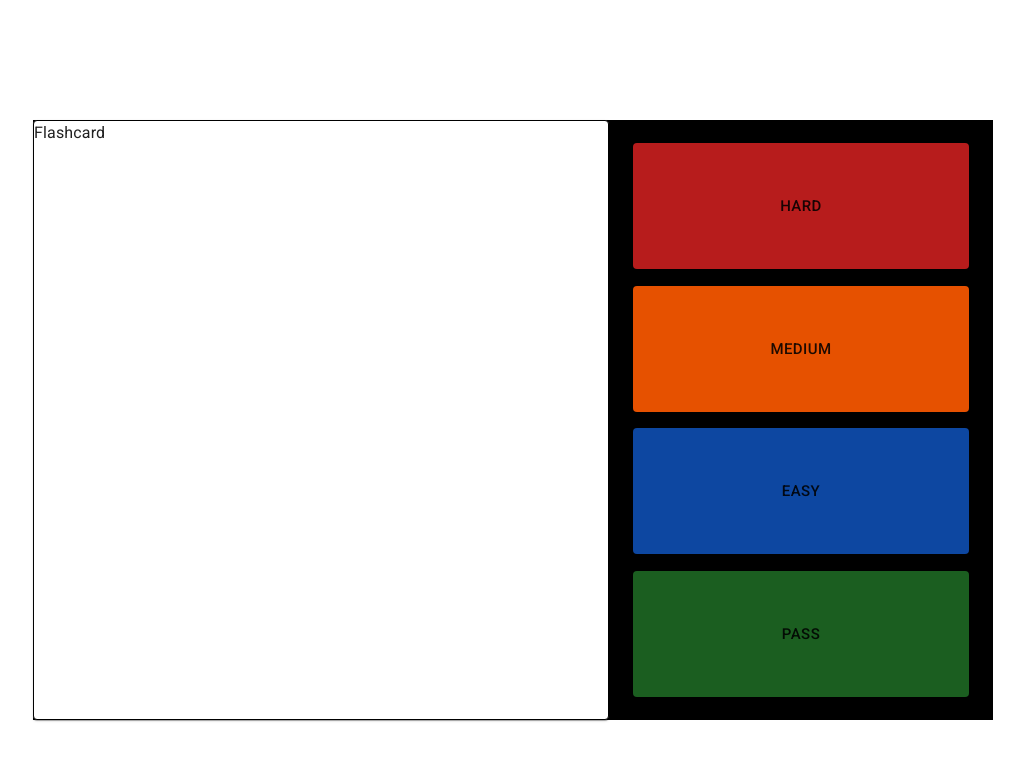
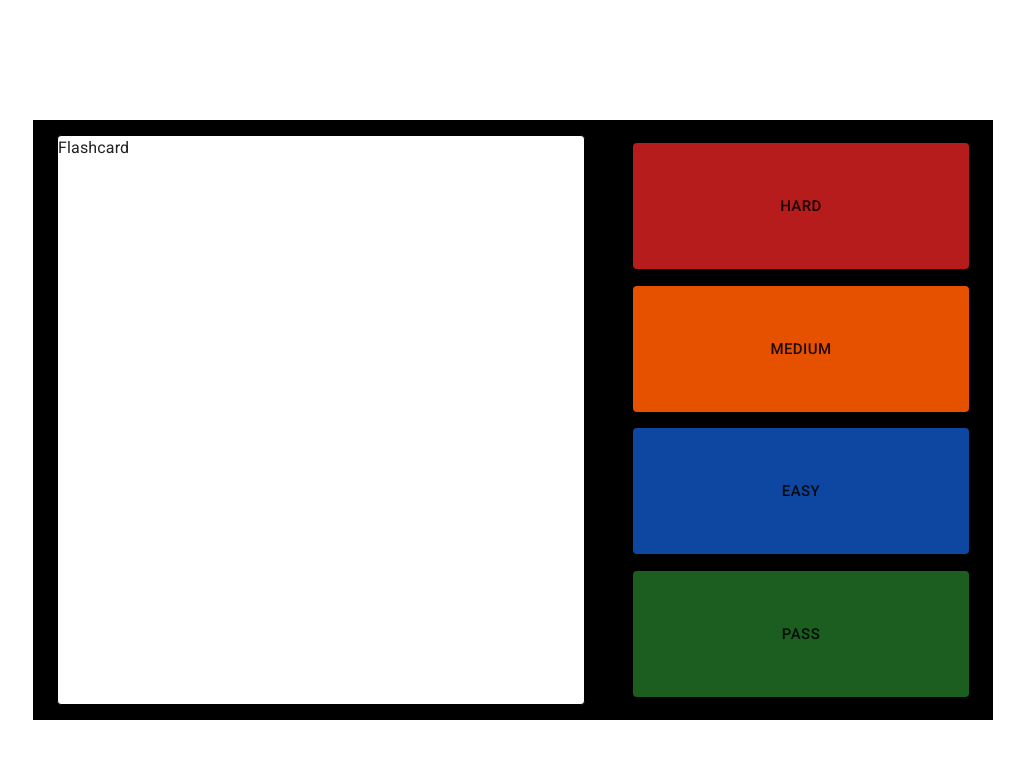
Before and after one commit to munrhalls/Ylon-Flashcards, a React (Create React App) app: page / in a window 1280 px wide. Shown: the top 760 px of the page, without its empty margins (159-1183 px from the left). Built offline with nearby package versions, Linux system fonts and the light colour scheme.

Commit message:
flashcard sizing

```diff
--- a/src/components/Flashcard.jsx
+++ b/src/components/Flashcard.jsx
@@ -38,6 +38,7 @@ const useStyles = makeStyles((themes) => {
       gridRowEnd: "2",
       display: "flex",
       justifyContent: "flex-end",
+      alignItems: "center",
       perspective: "1000px",
       position: "relative",
       zIndex: "1",
@@ -46,8 +47,9 @@ const useStyles = makeStyles((themes) => {
     flashcard: {
       cursor: "pointer",
       border: "1px solid #000",
-      height: "100%",
-      width: "60%",
+      height: "95%",
+      margin: "auto 2.5%",
+      width: "55%",
       position: "absolute",
       left: "0",
     },
```
